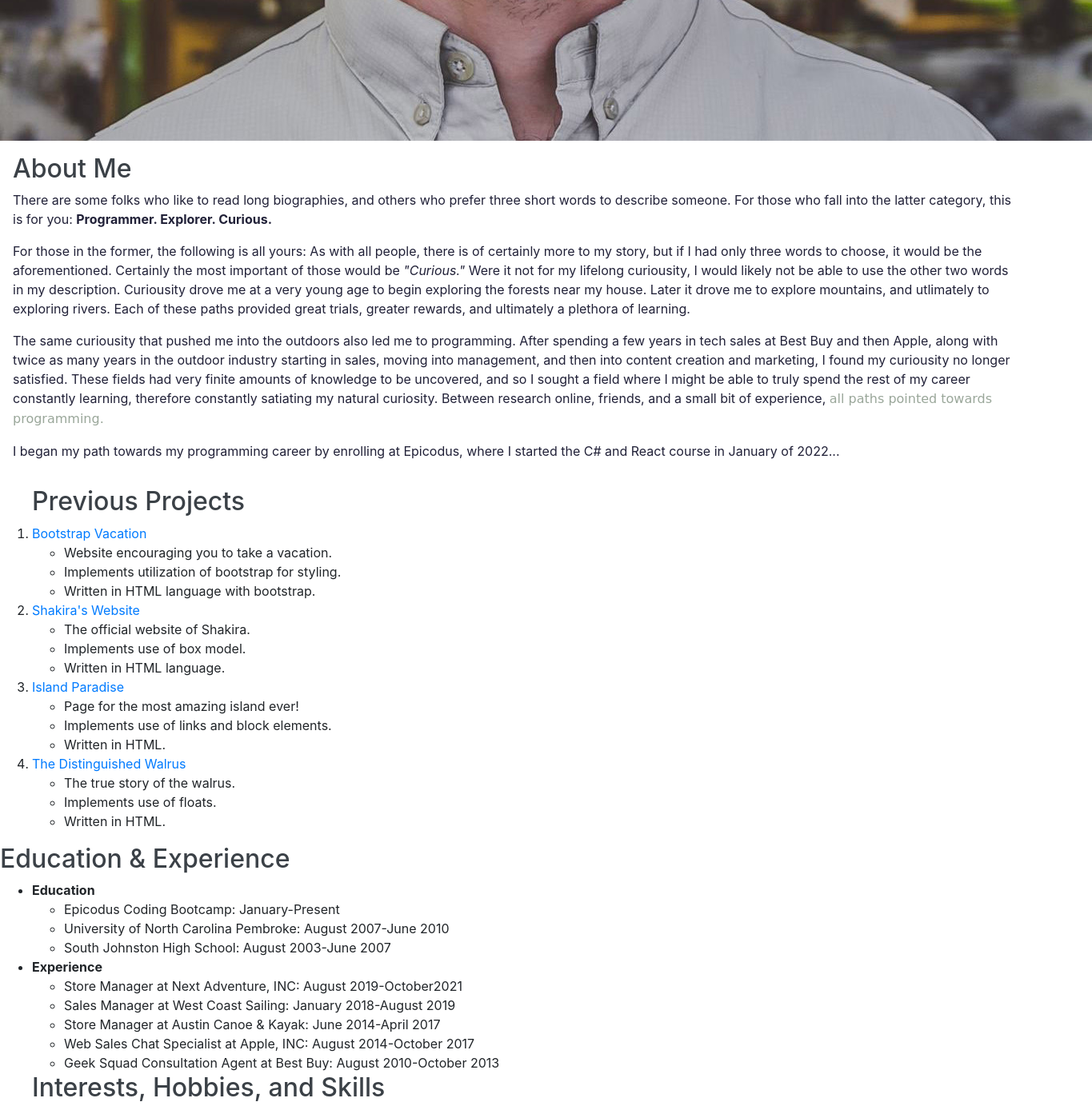
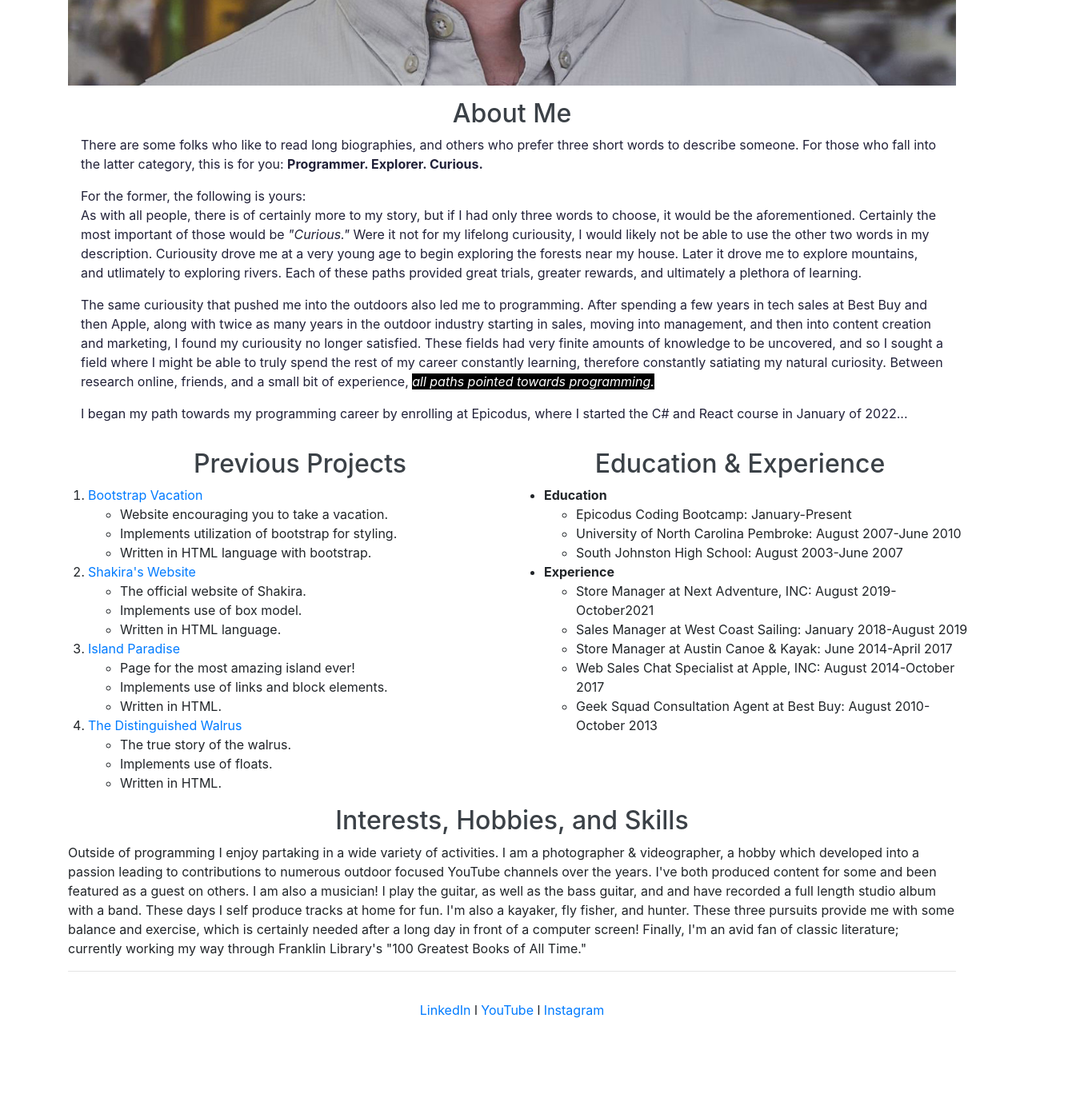
Before and after one commit to sewest7/seth-portfolio, a plain HTML site: page portfolio/index.html in a window 1280 px wide. Shown: the part 920-2303 px from the top of the page at 80% size, 1365 px wide, since content can reach past the window. After the commit the page ends 2225 px from the top, so only its background shows below. Drawn offline with Linux system fonts and the light colour scheme.

Commit message:
Add floats, columns, more CSS specs, and footer with social links.

```diff
--- a/portfolio/css/styles.css
+++ b/portfolio/css/styles.css
@@ -2,16 +2,38 @@
   color: rgb(33, 33, 56);
   font-family: -apple-system, BlinkMacSystemFont, 'Segoe UI', Roboto, Oxygen, Ubuntu, Cantarell, 'Open Sans', 'Helvetica Neue', sans-serif;
   margin: 6px;
-  border: 10px black;
   padding: 10px;
+}
+
+h1 {
+  font-family: -apple-system, BlinkMacSystemFont, 'Segoe UI', Roboto, Oxygen, Ubuntu, Cantarell, 'Open Sans', 'Helvetica Neue', sans-serif;
+  text-align: center;
+  padding: 50px;
 }
 
 h2 {
   color: rgb(59, 65, 71);
-  font-family: -apple-system, BlinkMacSystemFont, 'Segoe UI', Roboto, Oxygen, Ubuntu, Cantarell, 'Open Sans', 'Helvetica Neue', sans-serif
+  font-family: -apple-system, BlinkMacSystemFont, 'Segoe UI', Roboto, Oxygen, Ubuntu, Cantarell, 'Open Sans', 'Helvetica Neue', sans-serif;
+  text-align: center;
+}
+
+img {
+  max-width: 100%;
 }
 
 .curious {
-  color: rgb(154, 167, 154);
-  font-family: cursive;
+  color: rgb(255, 255, 255);
+  background-color: black;
+  font-style: oblique;
 }
+
+.column {
+  float: left;
+  width: 50%;
+}
+
+footer {
+  margin: 10px;
+  padding: 20px;
+  text-align: center;
+}
--- a/portfolio/index.html
+++ b/portfolio/index.html
@@ -6,19 +6,22 @@
   <title>Seth E. West Portfolio</title>
 </head>
 <body>
+  <div class="container">
     <h1>The Programming Portfolio of Seth E. West</h1>
-
+    <hr>
     <img src="../img/IMG_0520.jpeg" alt="A headshot of Seth.">
 
     <div class="aboutme">
     <h2>About Me</h2>
       <p>There are some folks who like to read long biographies, and others who prefer three short words to describe someone. For those who fall into the latter category, this is for you: <strong>Programmer. Explorer. Curious.</strong></p>
-    <p>For those in the former, the following is all yours:
-    As with all people, there is of certainly more to my story, but if I had only three words to choose, it would be the aforementioned. Certainly the most important of those would be <em>"Curious."</em> Were it not for my lifelong curiousity, I would likely not be able to use the other two words in my description. Curiousity drove me at a very young age to begin exploring the forests near my house. Later it drove me to explore mountains, and utlimately to exploring rivers. Each of these paths provided great trials, greater rewards, and ultimately a plethora of learning. </p>
+      <p>For the former, the following is yours:
+      <br>As with all people, there is of certainly more to my story, but if I had only three words to choose, it would be the aforementioned. Certainly the most important of those would be <em>"Curious."</em> Were it not for my lifelong curiousity, I would likely not be able to use the other two words in my description. Curiousity drove me at a very young age to begin exploring the forests near my house. Later it drove me to explore mountains, and utlimately to exploring rivers. Each of these paths provided great trials, greater rewards, and ultimately a plethora of learning. </p>
       <p>The same curiousity that pushed me into the outdoors also led me to programming. After spending a few years in tech sales at Best Buy and then Apple, along with twice as many years in the outdoor industry starting in sales, moving into management, and then into content creation and marketing, I found my curiousity no longer satisfied. These fields had very finite amounts of knowledge to be uncovered, and so I sought a field where I might be able to truly spend the rest of my career constantly learning, therefore constantly satiating my natural curiosity. Between research online, friends, and a small bit of experience, <span class="curious">all paths pointed towards programming.</span></p>
       <p>I began my path towards my programming career by enrolling at Epicodus, where I started the C# and React course in January of 2022...</p>
     </div>
 
+    <div class="row">
+      <div class="column">
     <ol>
       <h2>Previous Projects</h2>
       <li><a href="https://github.com/sewest7/bootstrap-vacation">Bootstrap Vacation</a></li>
@@ -53,7 +56,9 @@
         <li>Written in HTML.</li>
       </ul>
     </ol>
+  </div>
 
+  <div class="column">
     <h2>Education & Experience</h2>
     <ul>
       <li><strong>Education</strong></li>
@@ -70,8 +75,12 @@
         <li>Web Sales Chat Specialist at Apple, INC: August 2014-October 2017</li>
         <li>Geek Squad Consultation Agent at Best Buy: August 2010-October 2013</li>
       </ul>
-
+    </div>
+  </div>
     <h2>Interests, Hobbies, and Skills</h2>
     <p>Outside of programming I enjoy partaking in a wide variety of activities. I am a photographer & videographer, a hobby which developed into a passion leading to contributions to numerous outdoor focused YouTube channels over the years. I've both produced content for some and been featured as a guest on others. I am also a musician! I play the guitar, as well as the bass guitar, and and have recorded a full length studio album with a band. These days I self produce tracks at home for fun. I'm also a kayaker, fly fisher, and hunter. These three pursuits provide me with some balance and exercise, which is certainly needed after a long day in front of a computer screen! Finally, I'm an avid fan of classic literature; currently working my way through Franklin Library's "100 Greatest Books of All Time."</p>
+    <hr>
+  <footer><a href="https://www.linkedin.com/in/seth-ezekiel-west-0ab5b9223/">LinkedIn</a> l <a href="https://www.youtube.com/channel/UCfaHg40Nna_bthZOlws1--g">YouTube</a> l <a href="https://www.instagram.com/nextwestmedia">Instagram</a>
+  </div>
 </body>
 </html>
```
Lines whose indentation alone changed are shown as unchanged.
